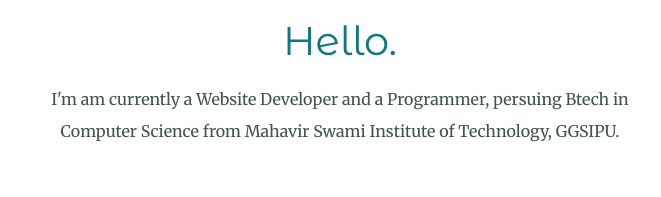
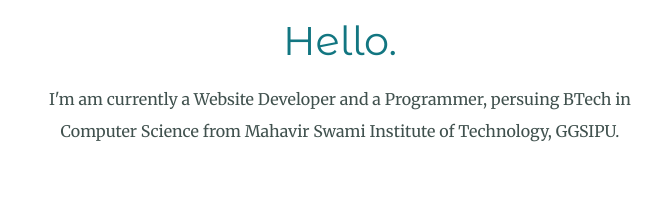
Before and after one commit to Ramanjay/Portfolio, a plain HTML site: page index.html in a window 1280 px wide. Shown: the part 1036-1233 px from the top of the page, 300-961 px from the left. Drawn offline with nearby package versions, Linux system fonts and the light colour scheme.

Commit message:
Update index.html

```diff
--- a/index.html
+++ b/index.html
@@ -25,7 +25,7 @@
     <div class="profile">
       <img class="profile-pic" src="Profile pic.jpg" alt="profile-img">
       <h2>Hello.</h2>
-      <p class="intro">I'm am currently a Website Developer and a Programmer, persuing Btech in Computer
+      <p class="intro">I'm am currently a Website Developer and a Programmer, persuing BTech in Computer
         Science from Mahavir Swami Institute of Technology, GGSIPU.</p>
     </div>
     <hr>
```
